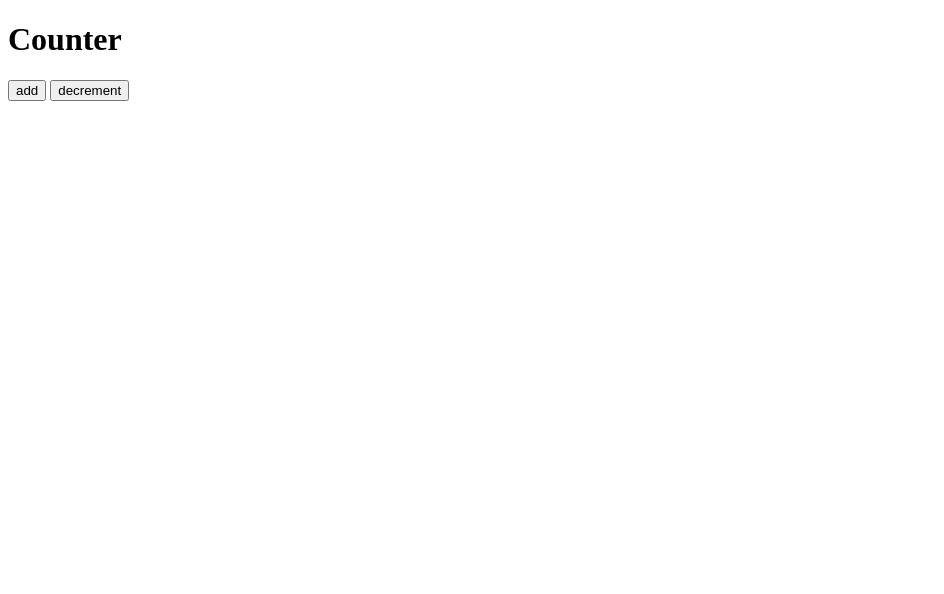
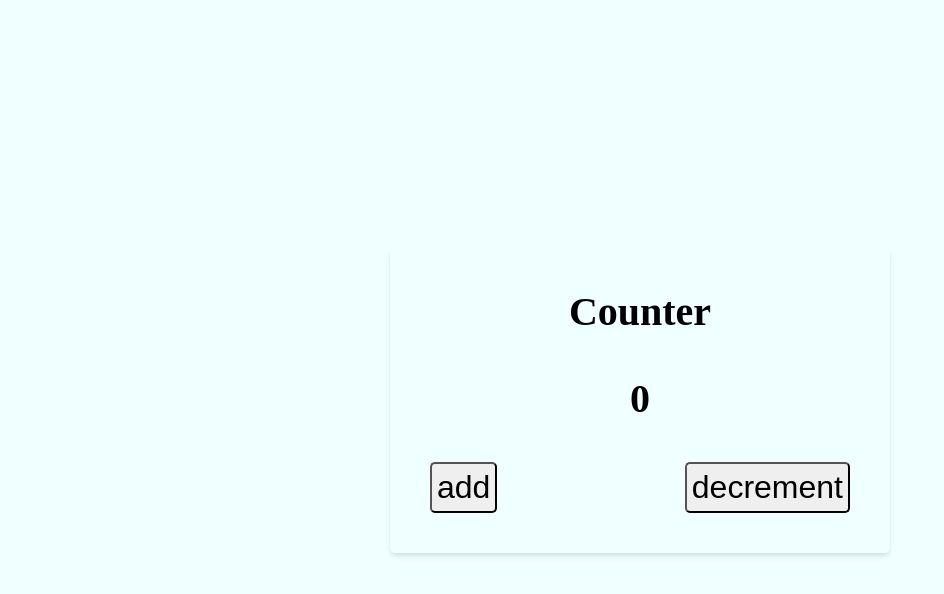
Before and after one commit to MaheshRautrao/Javascript-Increment-Decrement-Counter, a plain HTML site: page index.html in a window 1280 px wide. Shown: the whole page, without its empty margins (0-944 px from the left). Drawn offline with Linux system fonts and the light colour scheme.

Commit message:
done with styling

```diff
--- a/index.html
+++ b/index.html
@@ -4,11 +4,12 @@
     <meta charset="UTF-8" />
     <meta name="viewport" content="width=device-width, initial-scale=1.0" />
     <title>Document</title>
+    <link rel="stylesheet" href="style.css" />
   </head>
   <body>
     <div class="container">
-      <h1>Counter</h1>
-      <h1 class="count"></h1>
+      <h1 class="heading">Counter</h1>
+      <h1 class="count">0</h1>
       <div class="btn-container">
         <button class="btn btn_add">add</button>
         <button class="btn btn_decrease">decrement</button>
--- a/style.css
+++ b/style.css
@@ -0,0 +1,50 @@
+*{
+    margin: 0;
+    padding: 0;
+    box-sizing: border-box;
+}
+
+body,html{
+    display: grid;
+    min-height: 100%;
+    place-items: center;
+    background-color: azure;
+}
+
+.container{
+    padding: 20px;
+    display: flex;
+    align-items: center;
+    justify-content: center;
+    flex-direction: column;
+    width: 500px;
+    border-radius: 5px;
+    box-shadow: rgba(0, 0, 0, 0.1) 0px 4px 6px -1px, rgba(0, 0, 0, 0.06) 0px 2px 4px -1px;
+}
+
+.heading{
+    padding: 20px;
+    font-size: 2.5rem;
+
+}
+
+.count{
+    padding: 20px;
+    font-size: 2.5rem;
+}
+
+.btn-container{
+    display: flex;
+    justify-content: space-between;
+    align-items: center;
+    padding: 20px;
+    width: 100%;
+
+}
+
+.btn{
+   padding: 5px;
+   border-radius: 5px;
+   font-size: 2rem;
+   cursor: pointer;
+}
```
